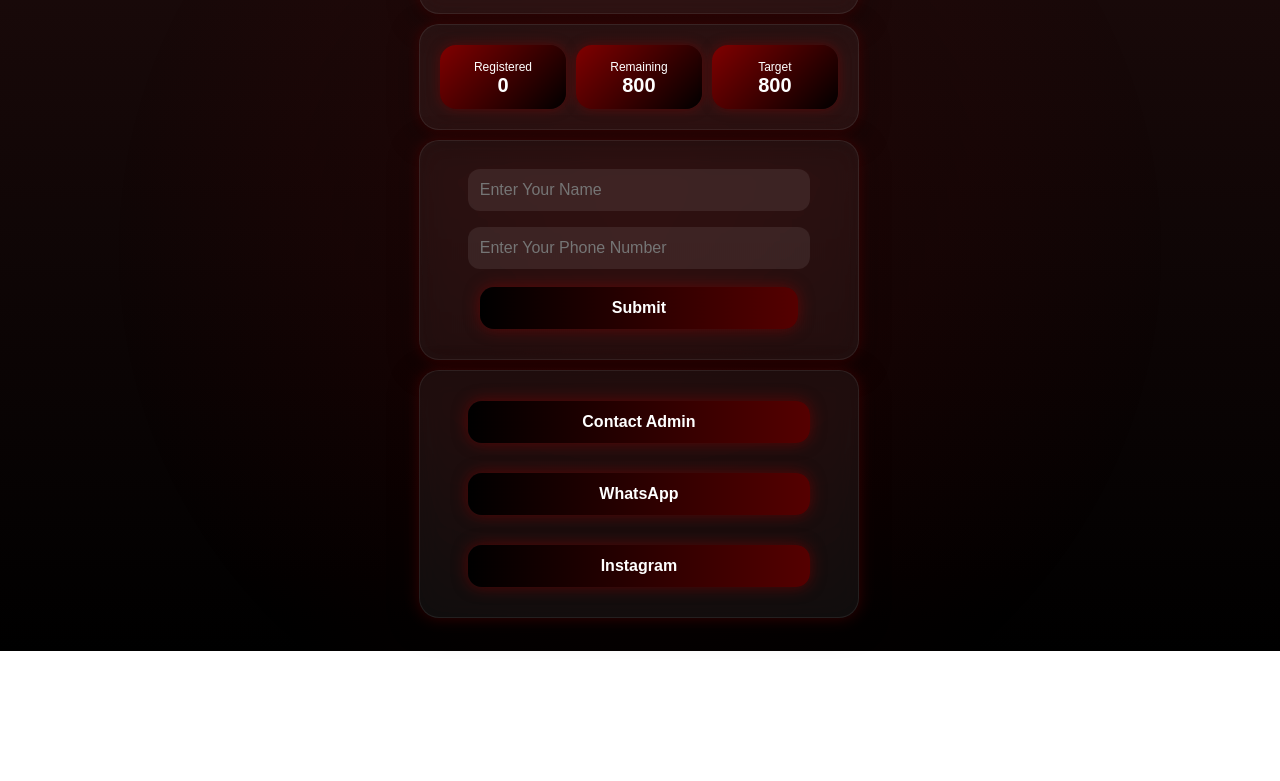
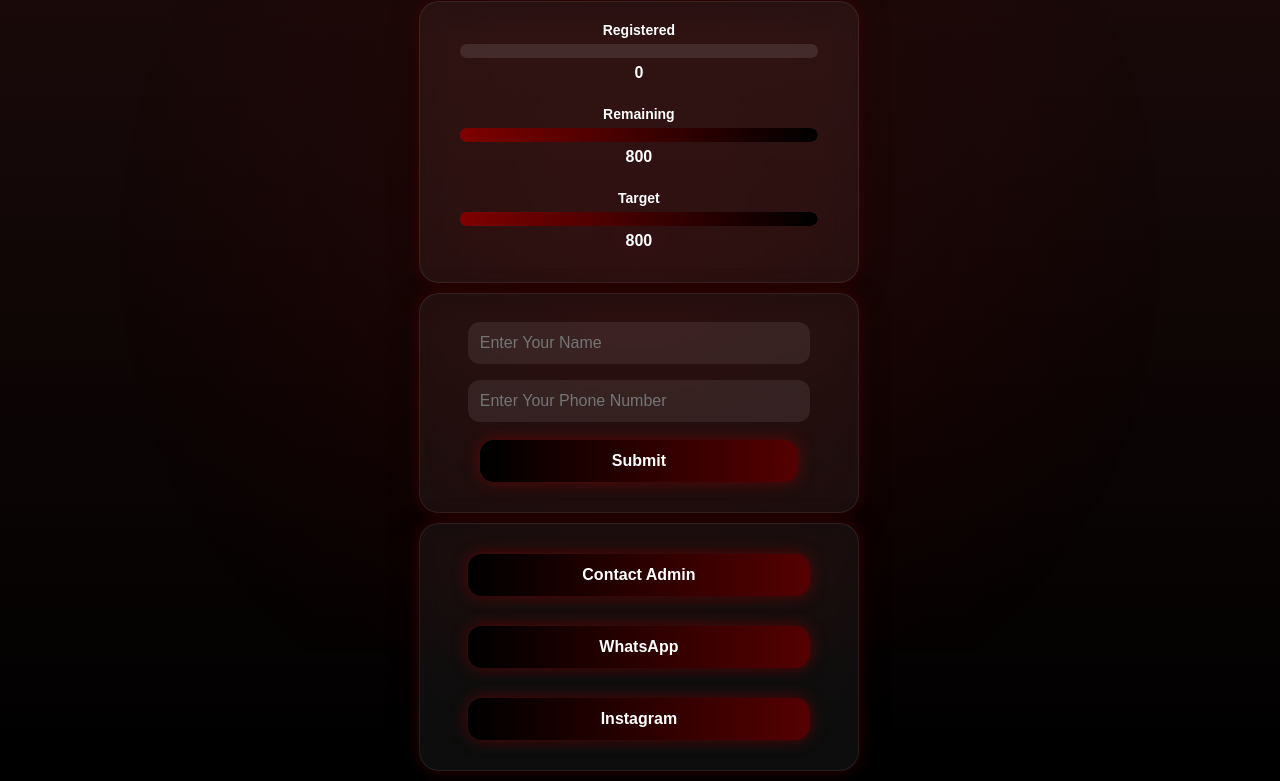
Before and after one commit to ADDICT-HUB/NEW-VCF-FILE-3, a plain HTML site: page index.html in a window 1280 px wide. Shown: the part 149-930 px from the top of the page. Before the commit the page ends 800 px from the top, so only its background shows below. Drawn offline with Linux system fonts and the light colour scheme.

Commit message:
Update style.css

```diff
--- a/style.css
+++ b/style.css
@@ -51,30 +51,40 @@ body {
     color:white;
 }
 
-/* COUNTERS */
+/* COUNTERS — BAR GRAPH STYLE */
 .counters-card {
     display:flex;
-    justify-content:space-between;
-    gap:10px;
+    flex-direction:column;
+    gap:12px;
 }
 .counter {
-    flex:1;
-    padding:12px;
-    border-radius:16px;
-    background: linear-gradient(135deg, maroon, black);
-    box-shadow:0 0 12px rgba(128,0,0,0.5);
+    text-align:center;
+    margin-bottom:12px;
+}
+.count-label {
+    font-size:14px;
+    font-weight:600;
+    margin-bottom:6px;
+    display:block;
+}
+.bar-container {
+    width:90%;
+    height:14px;
+    background: rgba(255,255,255,0.1);
+    border-radius:8px;
+    margin:0 auto 6px auto;
+    overflow:hidden;
+}
+.bar {
+    height:100%;
+    border-radius:8px;
+    background: linear-gradient(90deg, maroon, black);
+    width:0%;
+    transition: width 0.5s ease;
 }
 .count-number {
-    display:block;
-    font-size:20px;
-    font-weight:800;
-    color:white;
-}
-.count-label {
-    display:block;
-    font-size:12px;
-    color:white;
-    margin-top:3px;
+    font-size:16px;
+    font-weight:700;
 }
 
 /* FORM */
```
